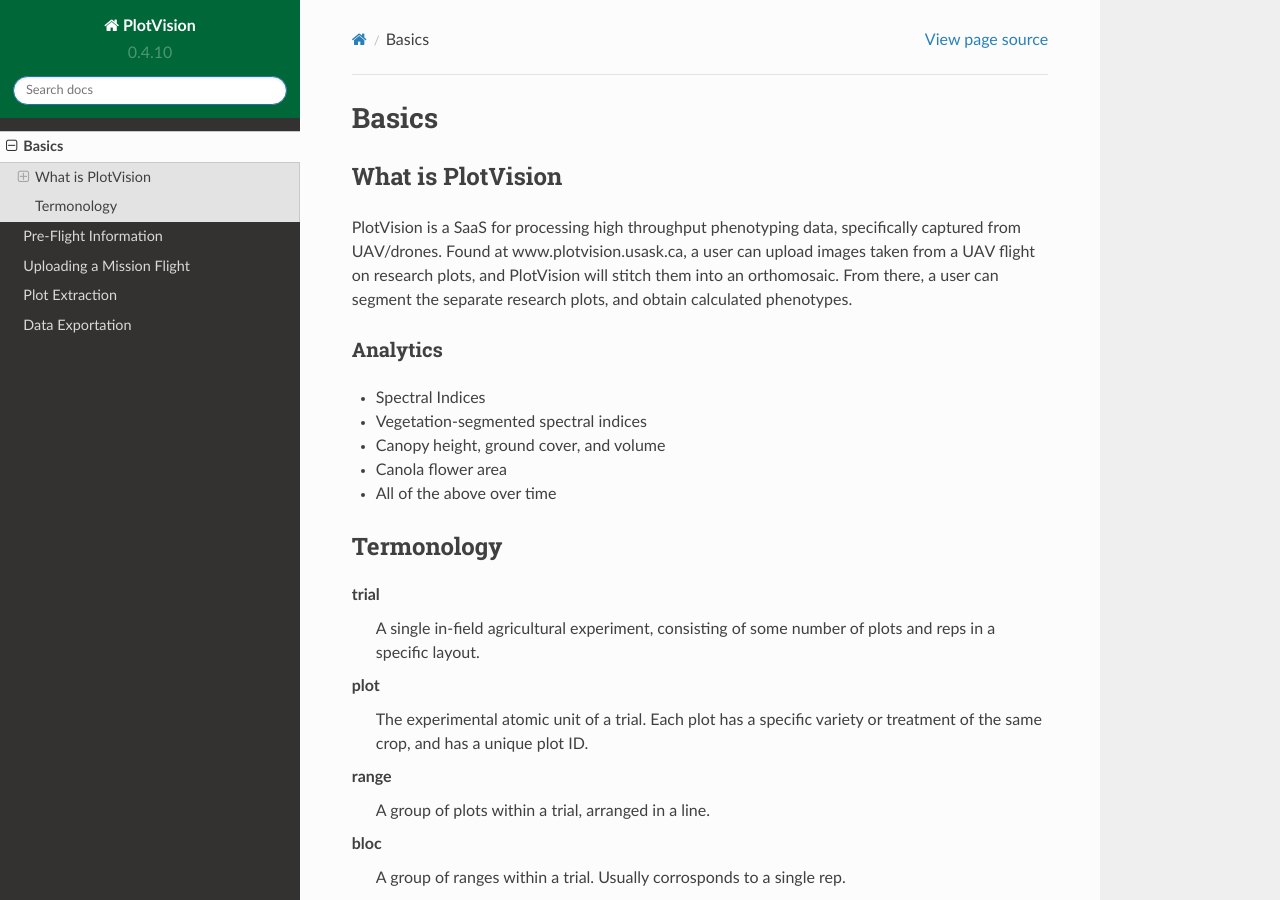
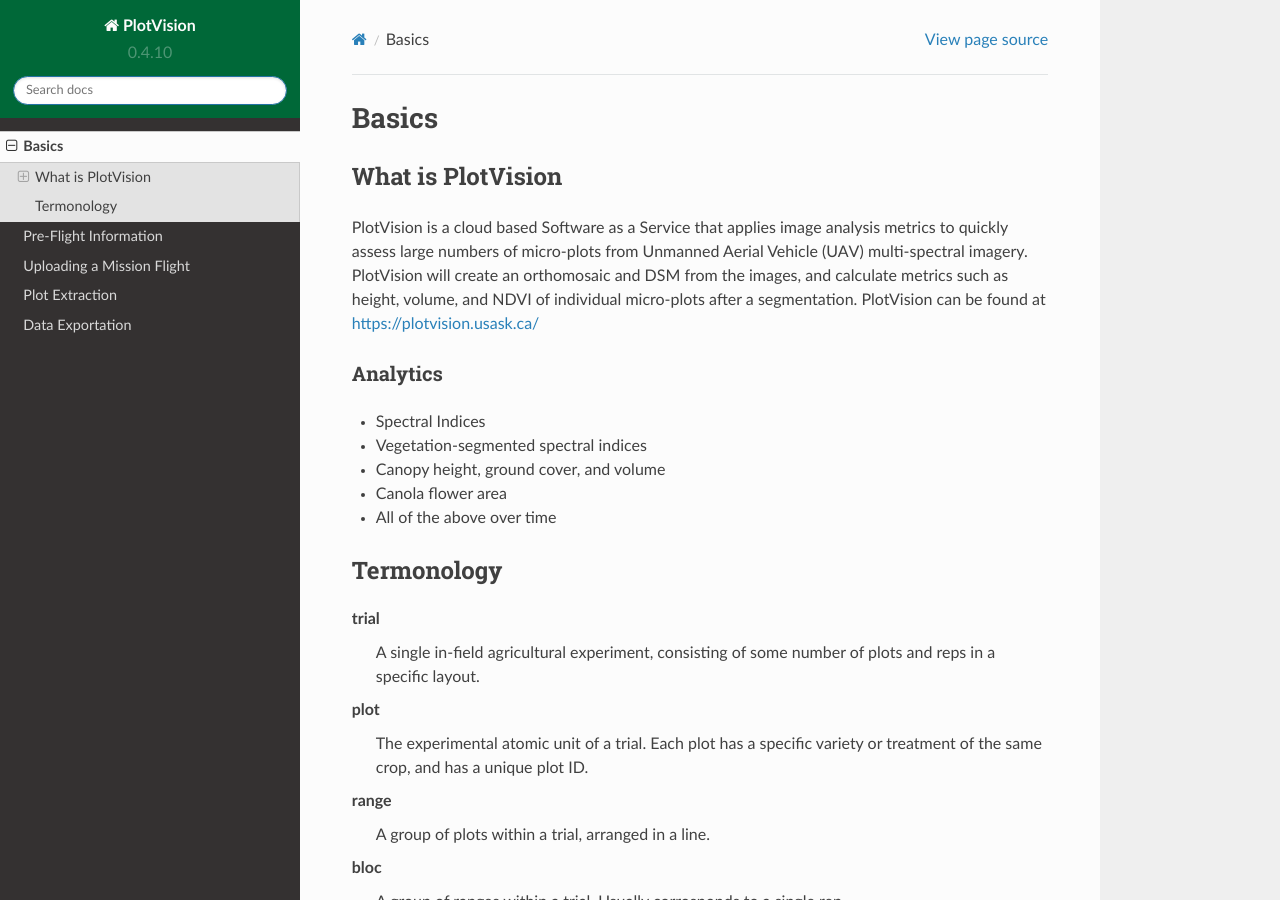
Before and after one commit to p2irc/plotvision-docs, a Sphinx documentation site: the page built from docs/source/Basics.rst, in a window 1280 px wide and 900 px high. Built offline with Sphinx 7.4.7 and the Read the Docs theme 2.0.0, drawn with Linux system fonts in a browser that asks for light colours; pages that are not in the unit, such as notebooks, are missing from menus.

Commit message:
Changed what is plotviison

```diff
--- a/docs/source/Basics.rst
+++ b/docs/source/Basics.rst
@@ -4,7 +4,7 @@
 What is PlotVision
 -----------------
 
-PlotVision is a SaaS for processing high throughput phenotyping data, specifically captured from UAV/drones. Found at www.plotvision.usask.ca, a user can upload images taken from a UAV flight on research plots, and PlotVision will stitch them into an orthomosaic. From there, a user can segment the separate research plots, and obtain calculated phenotypes.
+PlotVision is a cloud based Software as a Service that applies image analysis metrics to quickly assess large numbers of micro-plots from Unmanned Aerial Vehicle (UAV) multi-spectral imagery. PlotVision will create an orthomosaic and DSM from the images, and calculate metrics such as height, volume, and NDVI of individual micro-plots after a segmentation. PlotVision can be found at `<https://plotvision.usask.ca/>`_
 
 Analytics
 ^^^^^^^^^
--- a/docs/source/Pre-Flight Information.rst
+++ b/docs/source/Pre-Flight Information.rst
@@ -11,6 +11,7 @@
 
 Flight Pattern
 ^^^^^^^^^^^^^^
+
 - Together, the images should cover the whole trial you are flying (no gaps, ideally). Using a standard automated flight plan with regular velocity and periodic image capture will help achieve this.
 - Between neighbouring images, there must be roughly 80% image overlap on all sides.
 - When optimizing flight speed vs. capture rate to achieve 80% image overlap, please remember to keep the speed of the drone fairly low, to minimize motion blur (1-2 m/sec is probably ideal).
@@ -21,6 +22,7 @@
 
 Calibration
 ^^^^^^^^^^^
+
 - It is frequently possible to get good quality metrics without doing much calibration.
 - But If you desire good quality spectral data (to produce accurate NDVI estimates, etc.), it is important to use a calibration panel with known albedo values for each spectral band
 in your camera. You should image this panel at the start of every flight (don’t cast a shadow on the image). You will also have to contact us with information about the model
@@ -29,7 +31,8 @@
 - If performing multiple missions with the same UAV and sensor setups in the same day, it is recommended to take calibration images at the beginning or end of every mission.
 
 GPS
-^^^
+^^^^^^^^^^^^^^^^^^^^^^^^
+
 - A GPS mounted on the drone is not necessary, provided you use :ref:`Ground Control Points (GCPs)`, but it can help improve results.
 - If you do mount a GPS, please ensure that one of the following is true:
 
```
